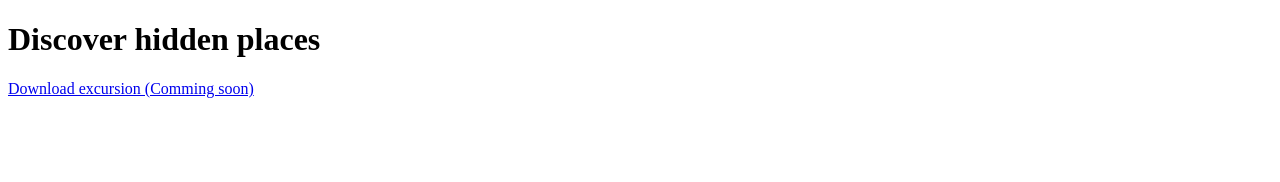
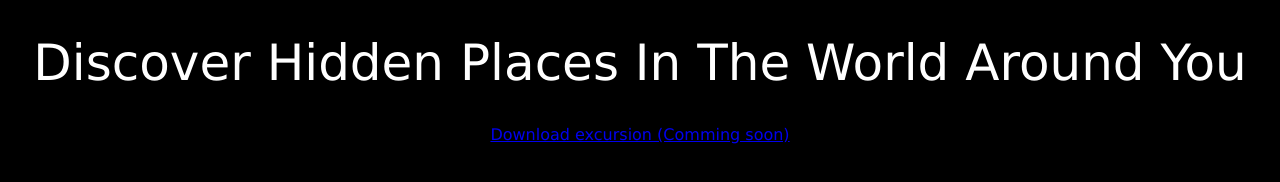
Before and after one commit to xre22zax/excursion, a plain HTML site: page index.html in a window 1280 px wide. Drawn offline with Linux system fonts and the light colour scheme.

Commit message:
added header style

```diff
--- a/index.html
+++ b/index.html
@@ -8,7 +8,7 @@
             <link rel="stylesheet" type="text/css" href="resources/css/style.css">
         </head>
     <body>
-        <h1>Discover hidden places</h1>
+        <h1 class="header--main">Discover Hidden Places In The World Around You</h1>
         <p><a href="#">Download excursion (Comming soon)</a></p>
     </body>
 </html>
--- a/resources/css/style.css
+++ b/resources/css/style.css
@@ -0,0 +1,11 @@
+body{
+    background-color: black;
+    text-align: center;
+    font-family: Verdana, Geneva, Tahoma, sans-serif;
+}
+
+.header--main{
+    font-weight: normal;
+    font-size: 50px;
+    color: #fff;
+}
```
